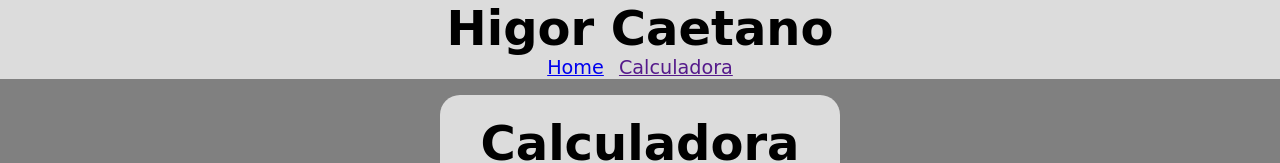
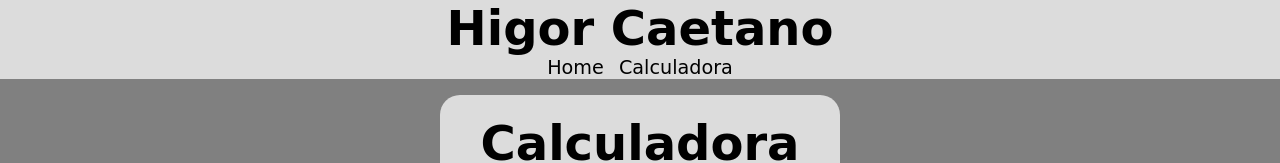
Before and after one commit to swagzerah/higorcaetano, a plain HTML site: page calculadora.html in a window 1280 px wide. Shown: the top 163 px of the page. Drawn offline with Linux system fonts and the light colour scheme; a web font is replaced by a local one.

Commit message:
Update style.css

```diff
--- a/style.css
+++ b/style.css
@@ -20,6 +20,12 @@ input {
 a {
     font-size: 1.2em;
     padding: 0px 5px;
+    text-decoration: none;
+    color: black;
+}
+
+a:hover {
+    background-color: gray;
 }
 
 button {
```
